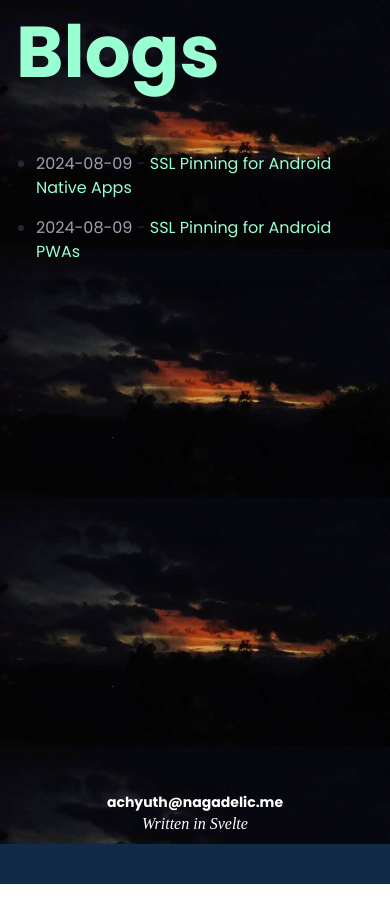
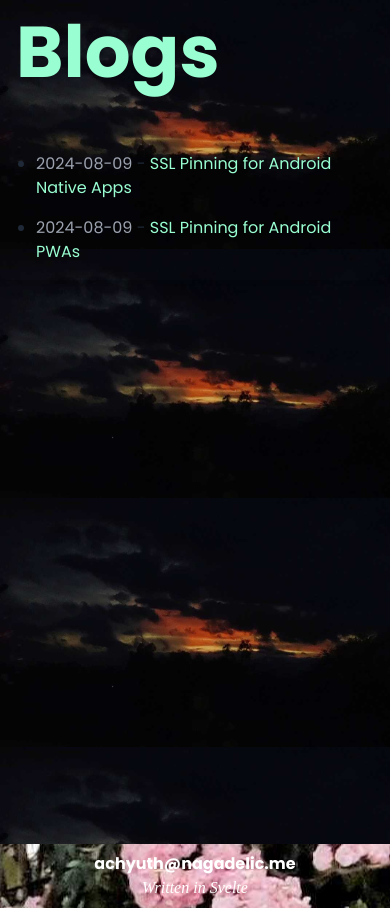
Before and after one commit to achyuth13/achyuth13.github.io, a SvelteKit app: page /blogs in a window 390 px wide. Before the commit the page ends 884 px from the top, so only its background shows below. Built offline with nearby package versions, Linux system fonts and the light colour scheme.

Commit message:
Refactor footer

```diff
--- a/src/routes/+layout.svelte
+++ b/src/routes/+layout.svelte
@@ -3,15 +3,13 @@
 </script>
 
 <link rel="stylesheet" href="https://cdnjs.cloudflare.com/ajax/libs/font-awesome/6.0.0-beta3/css/all.min.css">
-<div class="app flex flex-col justify-between bg-primary font-dk-serif select-none">
+<div class="flex flex-col min-h-screen bg-primary font-dk-serif select-none">
     <main class="flex-1 overflow-auto">
         <slot />
     </main>
-    <footer class="py-2 flex flex-col items-center justify-center sticky bottom-0 dk-serif overflow-hidden">
-        <!-- <div class=" text-white">
-            <a class="" href="mailto:achyuth@nagadelic.me" role="button">achyuth@nagadelic.me</a>
-        </div> -->
-        <div class="font-serif text-white">
+    <footer class="py-2 flex flex-col items-center justify-center bg-[url('/img/cherry_blossom.jpeg')] bg-right text-white">
+        <a class="font-bold text-white" href="mailto:achyuth@nagadelic.me" role="button">achyuth@nagadelic.me</a>
+        <div class="font-serif">
             <span class="italic">Written in <a href="https://kit.svelte.dev" class="italic">Svelte</a></span>
         </div>
     </footer>
--- a/src/routes/+page.svelte
+++ b/src/routes/+page.svelte
@@ -38,10 +38,4 @@
 
   <div class="absolute top-0 right-0 bottom-0 w-full bg-cover bg-no-repeat bg-center sm:bg-[url('/img/meyoga.jpeg')] bg-[url('/img/tree.jpeg')]">
   </div>
-
-  <div class="absolute bottom-8 left-0 right-0 flex justify-center">
-    <div class="text-sm sm:text-base text-white font-bold sm:text-white">
-      <a href="mailto:achyuth@nagadelic.me" role="button">achyuth@nagadelic.me</a>
-    </div>
-  </div>
 </div>
--- a/src/routes/blogs/+page.svelte
+++ b/src/routes/blogs/+page.svelte
@@ -15,9 +15,4 @@
       {/each}
     </ul>
   </div>
-  <div class="absolute bottom-8 left-0 right-0 flex justify-center">
-    <div class="text-sm sm:text-base font-bold text-white">
-      <a href="mailto:achyuth@nagadelic.me" role="button">achyuth@nagadelic.me</a>
-    </div>
-  </div>
 </div>
--- a/src/routes/code/+page.svelte
+++ b/src/routes/code/+page.svelte
@@ -28,9 +28,4 @@
             Check out my work on <a href="https://github.com/achyuth13" target="_blank" class="text-primary font-bold hover:underline">GitHub</a>
         </p>
     </div>
-    <div class="absolute bottom-8 left-0 right-0 flex justify-center">
-        <div class="text-sm sm:text-base font-bold text-white">
-          <a href="mailto:achyuth@nagadelic.me" role="button">achyuth@nagadelic.me</a>
-        </div>
-      </div>
 </div>
--- a/src/routes/music/components/MyAudioPlayer.svelte
+++ b/src/routes/music/components/MyAudioPlayer.svelte
@@ -155,11 +155,6 @@ function updateTime(): void {
   </section>
 
   <PlayList on:click={handleTrack} />
-  <div class="absolute bottom-8 left-0 right-0 flex justify-center">
-        <div class="text-sm sm:text-base font-bold text-secondary">
-          <a href="mailto:achyuth@nagadelic.me" role="button">achyuth@nagadelic.me</a>
-        </div>
-      </div>
 </div>
 
 <style>
```
